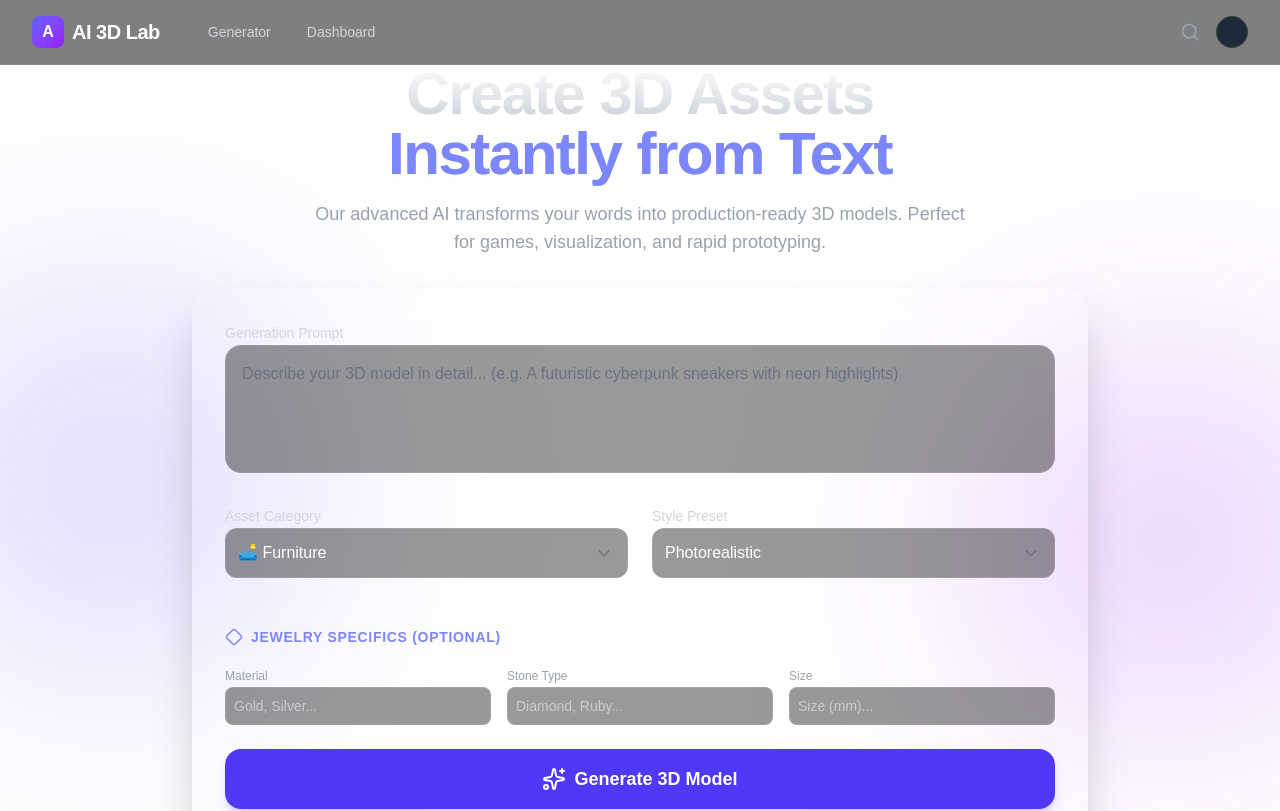
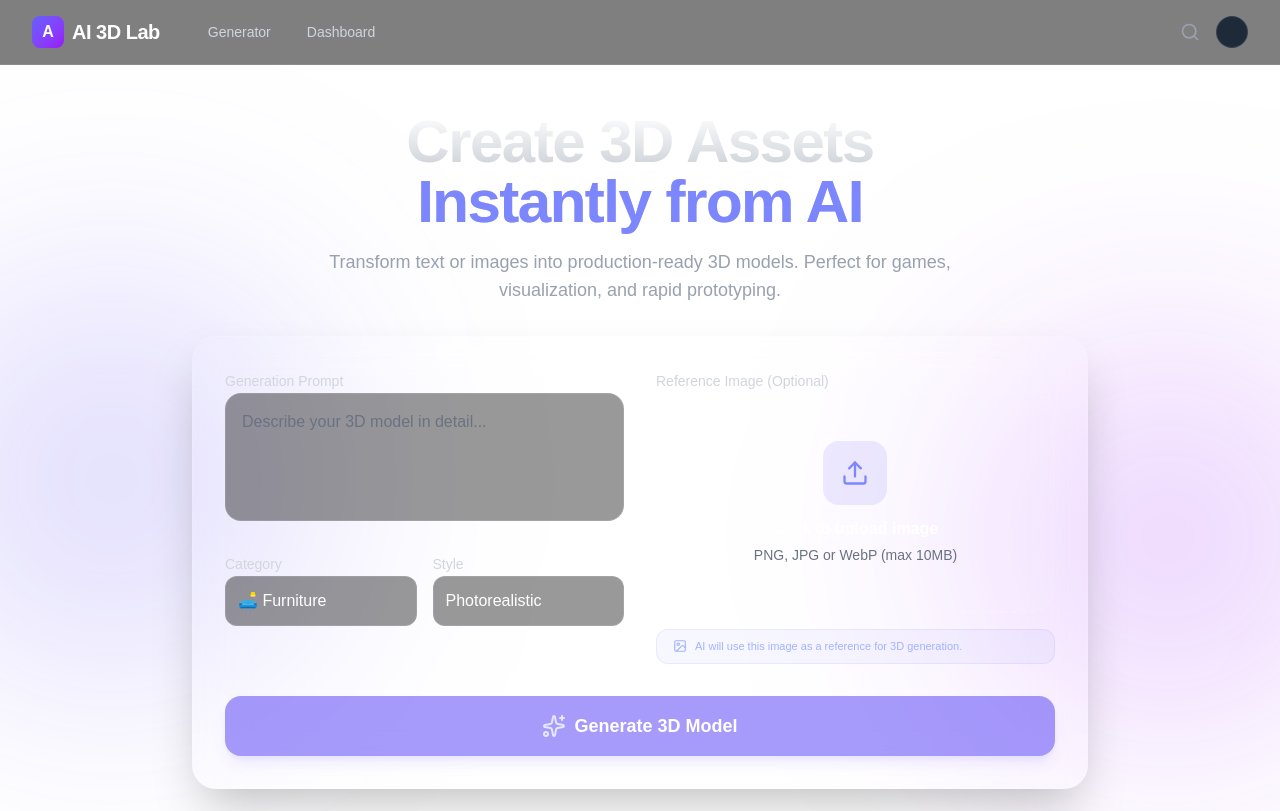
Before and after one commit to Oshanimadhushika/AI-3D-Platform, a Next.js app in the folder frontend/: page / in a window 1280 px wide. Shown: the top 811 px of the page. Built offline with nearby package versions, Linux system fonts and the light colour scheme.

Commit message:
feat: implement AI 3D asset generation interface with image upload and category-specific configuration

```diff
--- /dev/null
+++ b/frontend/app/components/ui/ImageUpload.tsx
@@ -0,0 +1,89 @@
+"use client";
+
+import { useState, useRef } from "react";
+import { Upload, X, Image as ImageIcon, CheckCircle2 } from "lucide-react";
+
+interface ImageUploadProps {
+  onImageSelect: (file: File | null) => void;
+}
+
+export default function ImageUpload({ onImageSelect }: ImageUploadProps) {
+  const [preview, setPreview] = useState<string | null>(null);
+  const fileInputRef = useRef<HTMLInputElement>(null);
+
+  const handleFileChange = (e: React.ChangeEvent<HTMLInputElement>) => {
+    const file = e.target.files?.[0];
+    if (file) {
+      const url = URL.createObjectURL(file);
+      setPreview(url);
+      onImageSelect(file);
+    }
+  };
+
+  const removeImage = () => {
+    setPreview(null);
+    onImageSelect(null);
+    if (fileInputRef.current) {
+      fileInputRef.current.value = "";
+    }
+  };
+
+  return (
+    <div className="space-y-4">
+      <div
+        onClick={() => !preview && fileInputRef.current?.click()}
+        className={`relative group cursor-pointer overflow-hidden border-2 border-dashed rounded-3xl transition-all duration-300 flex flex-col items-center justify-center min-h-[220px] ${
+          preview
+            ? "border-indigo-500/50 bg-indigo-500/5"
+            : "border-white/10 bg-white/[0.02] hover:bg-white/[0.05] hover:border-white/20"
+        }`}
+      >
+        <input
+          type="file"
+          ref={fileInputRef}
+          onChange={handleFileChange}
+          accept="image/*"
+          className="hidden"
+        />
+
+        {preview ? (
+          <div className="w-full h-full p-4 relative group">
+            <img
+              src={preview}
+              alt="Preview"
+              className="w-full h-48 object-cover rounded-2xl shadow-xl transition-transform group-hover:scale-[1.02]"
+            />
+            <button
+              onClick={(e) => {
+                e.stopPropagation();
+                removeImage();
+              }}
+              className="absolute top-6 right-6 p-2 bg-black/60 backdrop-blur-md rounded-full text-white hover:bg-red-500 transition-colors shadow-lg"
+            >
+              <X size={16} />
+            </button>
+            <div className="absolute bottom-6 left-6 px-3 py-1 bg-indigo-600/90 backdrop-blur-md rounded-full text-white text-[10px] font-bold flex items-center gap-1.5 shadow-lg">
+              <CheckCircle2 size={12} />
+              READY FOR GENERATION
+            </div>
+          </div>
+        ) : (
+          <div className="text-center p-8 space-y-3">
+            <div className="w-16 h-16 rounded-2xl bg-indigo-600/10 flex items-center justify-center mx-auto group-hover:scale-110 transition-transform">
+              <Upload className="text-indigo-400" size={28} />
+            </div>
+            <div className="space-y-1">
+              <p className="text-white font-semibold">Click to upload image</p>
+              <p className="text-gray-500 text-sm">PNG, JPG or WebP (max 10MB)</p>
+            </div>
+          </div>
+        )}
+      </div>
+
+      <div className="flex items-center gap-2 px-4 py-2 bg-indigo-500/5 border border-indigo-500/10 rounded-xl text-[11px] text-indigo-300">
+        <ImageIcon size={14} />
+        <span>AI will use this image as a reference for 3D generation.</span>
+      </div>
+    </div>
+  );
+}
--- a/frontend/app/page.tsx
+++ b/frontend/app/page.tsx
@@ -1,95 +1,141 @@
+"use client";
+
+import { useState } from "react";
 import { Sparkles, Package, Diamond, Scissors, Layers } from "lucide-react";
+import ImageUpload from "./components/ui/ImageUpload";
 
 export default function Home() {
+  const [prompt, setPrompt] = useState("");
+  const [category, setCategory] = useState("furniture");
+  const [style, setStyle] = useState("photorealistic");
+  const [jewelrySpecs, setJewelrySpecs] = useState({ material: "", stone: "", size: "" });
+  const [selectedImage, setSelectedImage] = useState<File | null>(null);
+  const [isGenerating, setIsGenerating] = useState(false);
+
+  const handleGenerate = (e: React.FormEvent) => {
+    e.preventDefault();
+    setIsGenerating(true);
+    // Simulate API call
+    setTimeout(() => setIsGenerating(false), 2000);
+    console.log("Generating with:", { prompt, category, style, jewelrySpecs, selectedImage });
+  };
+
   return (
     <div className="relative min-h-[calc(100vh-64px)] flex flex-col items-center justify-center px-4 overflow-hidden">
       {/* Background Orbs */}
       <div className="absolute top-1/4 -left-20 w-96 h-96 bg-indigo-600/20 rounded-full blur-[128px] -z-10" />
       <div className="absolute bottom-1/4 -right-20 w-96 h-96 bg-purple-600/20 rounded-full blur-[128px] -z-10" />
 
-      <div className="w-full max-w-4xl space-y-8 animate-in fade-in slide-in-from-bottom-4 duration-1000">
+      <div className="w-full max-w-4xl py-12 space-y-8 animate-in fade-in slide-in-from-bottom-4 duration-1000">
         <div className="text-center space-y-4">
           <h1 className="text-4xl md:text-6xl font-bold tracking-tight bg-clip-text text-transparent bg-gradient-to-b from-white to-gray-400">
             Create 3D Assets <br />
-            <span className="text-indigo-400">Instantly from Text</span>
+            <span className="text-indigo-400">Instantly from AI</span>
           </h1>
           <p className="text-gray-400 text-lg max-w-2xl mx-auto">
-            Our advanced AI transforms your words into production-ready 3D models.
+            Transform text or images into production-ready 3D models.
             Perfect for games, visualization, and rapid prototyping.
           </p>
         </div>
 
         <div className="bg-white/[0.03] border border-white/10 rounded-3xl p-6 md:p-8 backdrop-blur-xl shadow-2xl">
-          <form className="space-y-6">
+          <form onSubmit={handleGenerate} className="space-y-8">
+            <div className="grid grid-cols-1 lg:grid-cols-2 gap-8">
+              {/* Left Column: Text Inputs */}
+              <div className="space-y-6">
                 <div className="space-y-2">
                   <label className="text-sm font-medium text-gray-300">Generation Prompt</label>
                   <textarea
-                placeholder="Describe your 3D model in detail... (e.g. A futuristic cyberpunk sneakers with neon highlights)"
-                className="w-full h-32 bg-black/40 border border-white/10 rounded-2xl p-4 text-white placeholder-gray-500 focus:outline-none focus:ring-2 focus:ring-indigo-500/50 focus:border-indigo-500/50 transition-all resize-none"
+                    value={prompt}
+                    onChange={(e) => setPrompt(e.target.value)}
+                    placeholder="Describe your 3D model in detail..."
+                    className="w-full h-32 bg-black/40 border border-white/10 rounded-2xl p-4 text-white placeholder-gray-500 focus:outline-none focus:ring-2 focus:ring-indigo-500/50 transition-all resize-none"
                   />
                 </div>
 
-            <div className="grid grid-cols-1 md:grid-cols-2 gap-6">
+                <div className="grid grid-cols-2 gap-4">
                   <div className="space-y-2">
-                <label className="text-sm font-medium text-gray-300">Asset Category</label>
-                <div className="relative">
-                  <select className="w-full bg-black/40 border border-white/10 rounded-xl p-3 text-white appearance-none focus:outline-none focus:ring-2 focus:ring-indigo-500/50 transition-all cursor-pointer">
+                    <label className="text-sm font-medium text-gray-300">Category</label>
+                    <select
+                      value={category}
+                      onChange={(e) => setCategory(e.target.value)}
+                      className="w-full bg-black/40 border border-white/10 rounded-xl p-3 text-white appearance-none focus:outline-none focus:ring-2 focus:ring-indigo-500/50 cursor-pointer"
+                    >
                       <option value="furniture">🛋️ Furniture</option>
                       <option value="jewelry">💍 Jewelry</option>
                       <option value="character">👤 Character</option>
                       <option value="weapon">⚔️ Weapon</option>
                       <option value="prop">📦 Prop</option>
                     </select>
-                  <div className="absolute right-4 top-1/2 -translate-y-1/2 pointer-events-none text-gray-500">
-                    <svg className="w-4 h-4" fill="none" stroke="currentColor" viewBox="0 0 24 24"><path strokeLinecap="round" strokeLinejoin="round" strokeWidth="2" d="M19 9l-7 7-7-7" /></svg>
                   </div>
-                </div>
-              </div>
-
                   <div className="space-y-2">
-                <label className="text-sm font-medium text-gray-300">Style Preset</label>
-                <div className="relative">
-                  <select className="w-full bg-black/40 border border-white/10 rounded-xl p-3 text-white appearance-none focus:outline-none focus:ring-2 focus:ring-indigo-500/50 transition-all cursor-pointer">
+                    <label className="text-sm font-medium text-gray-300">Style</label>
+                    <select
+                      value={style}
+                      onChange={(e) => setStyle(e.target.value)}
+                      className="w-full bg-black/40 border border-white/10 rounded-xl p-3 text-white appearance-none focus:outline-none focus:ring-2 focus:ring-indigo-500/50 cursor-pointer"
+                    >
                       <option value="photorealistic">Photorealistic</option>
                       <option value="low-poly">Low Poly</option>
                       <option value="digital-art">Digital Art</option>
                       <option value="stylized">Stylized</option>
                     </select>
-                  <div className="absolute right-4 top-1/2 -translate-y-1/2 pointer-events-none text-gray-500">
-                    <svg className="w-4 h-4" fill="none" stroke="currentColor" viewBox="0 0 24 24"><path strokeLinecap="round" strokeLinejoin="round" strokeWidth="2" d="M19 9l-7 7-7-7" /></svg>
-                  </div>
-                </div>
                   </div>
                 </div>
 
-            {/* Jewelry Specific Options (Conditionally visible in a real app) */}
-            <div className="pt-6 border-t border-white/5 space-y-4">
+                {category === "jewelry" && (
+                   <div className="pt-4 space-y-4 animate-in fade-in duration-300">
                     <div className="flex items-center gap-2 text-indigo-400">
-                <Diamond size={18} />
-                <h3 className="text-sm font-semibold uppercase tracking-wider">Jewelry Specifics (Optional)</h3>
+                      <Diamond size={16} />
+                      <h3 className="text-xs font-bold uppercase tracking-widest">Jewelry Settings</h3>
                     </div>
-              <div className="grid grid-cols-1 sm:grid-cols-3 gap-4">
+                    <div className="grid grid-cols-3 gap-3">
+                      <input
+                        placeholder="Material"
+                        value={jewelrySpecs.material}
+                        onChange={(e) => setJewelrySpecs({...jewelrySpecs, material: e.target.value})}
+                        className="bg-black/40 border border-white/10 rounded-lg p-2 text-xs text-white focus:ring-1 focus:ring-indigo-500/50 outline-none"
+                      />
+                      <input
+                        placeholder="Stone"
+                        value={jewelrySpecs.stone}
+                        onChange={(e) => setJewelrySpecs({...jewelrySpecs, stone: e.target.value})}
+                        className="bg-black/40 border border-white/10 rounded-lg p-2 text-xs text-white focus:ring-1 focus:ring-indigo-500/50 outline-none"
+                      />
+                      <input
+                        placeholder="Size"
+                        value={jewelrySpecs.size}
+                        onChange={(e) => setJewelrySpecs({...jewelrySpecs, size: e.target.value})}
+                        className="bg-black/40 border border-white/10 rounded-lg p-2 text-xs text-white focus:ring-1 focus:ring-indigo-500/50 outline-none"
+                      />
+                    </div>
+                  </div>
+                )}
+              </div>
+
+              {/* Right Column: Image Upload */}
               <div className="space-y-2">
-                  <label className="text-xs text-gray-400">Material</label>
-                  <input type="text" placeholder="Gold, Silver..." className="w-full bg-black/40 border border-white/10 rounded-lg p-2 text-sm text-white focus:outline-none focus:ring-1 focus:ring-indigo-500/50" />
-                </div>
-                <div className="space-y-2">
-                  <label className="text-xs text-gray-400">Stone Type</label>
-                  <input type="text" placeholder="Diamond, Ruby..." className="w-full bg-black/40 border border-white/10 rounded-lg p-2 text-sm text-white focus:outline-none focus:ring-1 focus:ring-indigo-500/50" />
-                </div>
-                <div className="space-y-2">
-                  <label className="text-xs text-gray-400">Size</label>
-                  <input type="text" placeholder="Size (mm)..." className="w-full bg-black/40 border border-white/10 rounded-lg p-2 text-sm text-white focus:outline-none focus:ring-1 focus:ring-indigo-500/50" />
-                </div>
+                <label className="text-sm font-medium text-gray-300">Reference Image (Optional)</label>
+                <ImageUpload onImageSelect={setSelectedImage} />
               </div>
             </div>
 
             <button
-              type="button"
-              className="w-full py-4 bg-indigo-600 hover:bg-indigo-500 text-white rounded-2xl font-bold text-lg shadow-lg shadow-indigo-600/20 transition-all flex items-center justify-center gap-2 group"
+              type="submit"
+              disabled={isGenerating || (!prompt && !selectedImage)}
+              className="w-full py-4 bg-indigo-600 hover:bg-indigo-500 disabled:opacity-50 disabled:cursor-not-allowed text-white rounded-2xl font-bold text-lg shadow-lg shadow-indigo-600/20 transition-all flex items-center justify-center gap-2 group"
             >
-              <Sparkles className="group-hover:animate-pulse" />
+              {isGenerating ? (
+                <>
+                  <div className="w-5 h-5 border-2 border-white/30 border-t-white rounded-full animate-spin" />
+                  Generating Asset...
+                </>
+              ) : (
+                <>
+                  <Sparkles className="group-hover:animate-pulse text-indigo-200" />
                   Generate 3D Model
+                </>
+              )}
             </button>
           </form>
         </div>
```
Also changed, not shown: frontend/app/dashboard/page.tsx (+65 -14 lines). Lines whose indentation alone changed are shown as unchanged.
